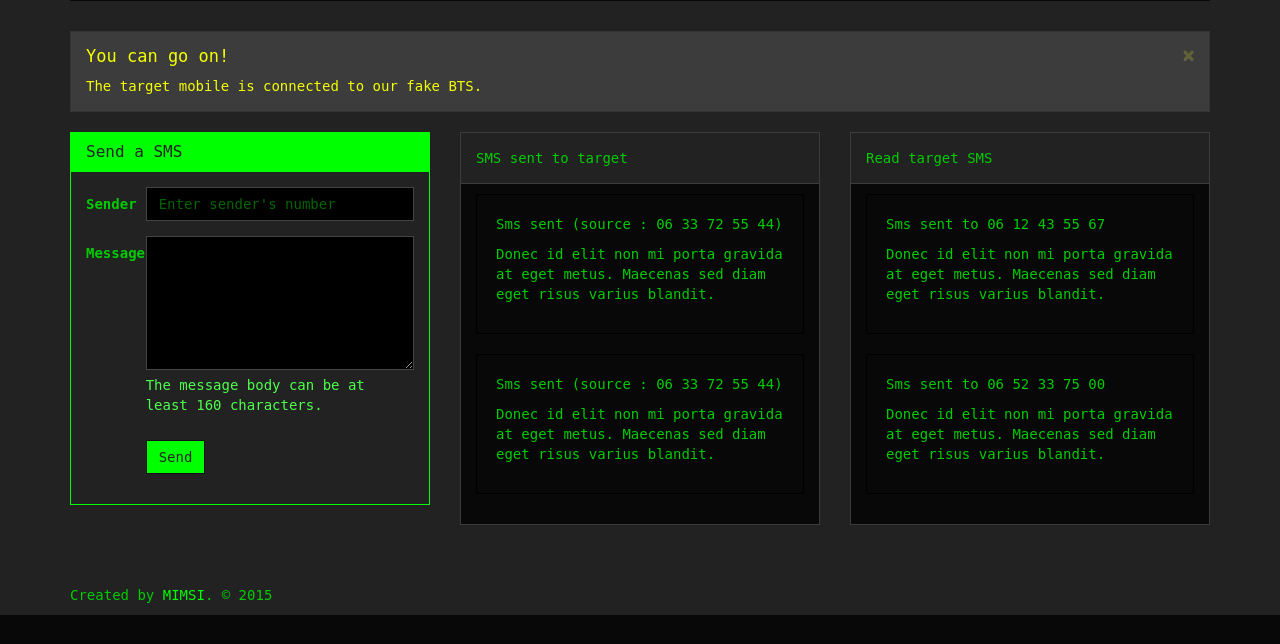
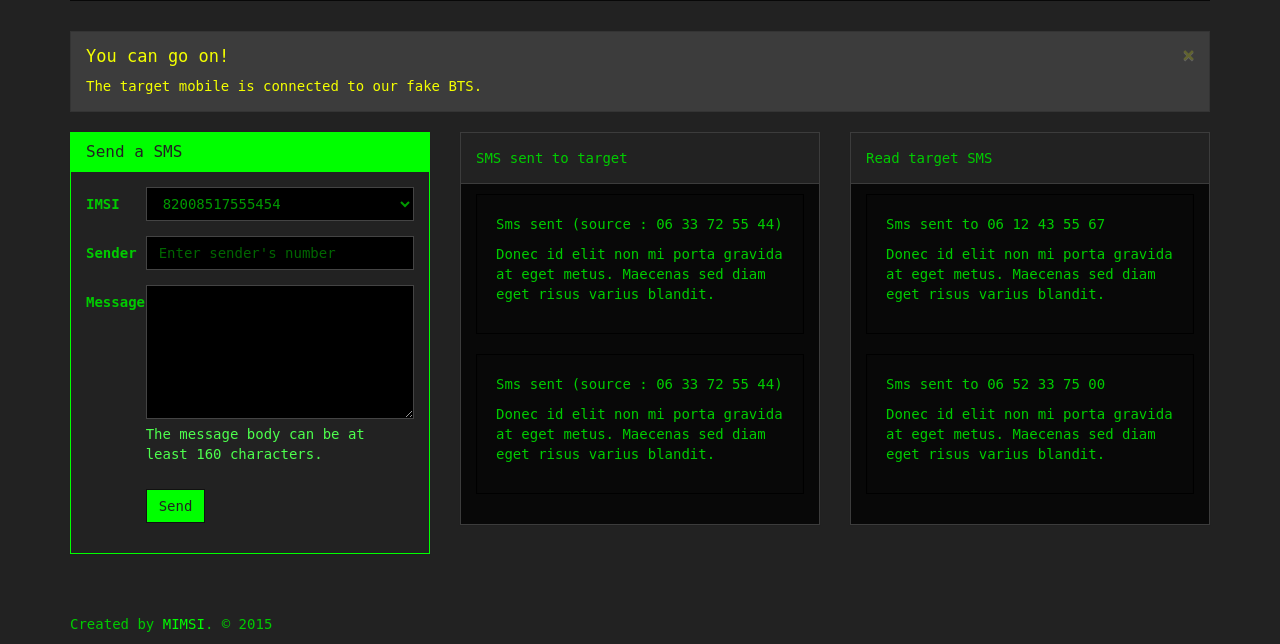
Before and after one commit to WildMarsian/BadIMSIServer, a web app: page /master/attack.html in a window 1280 px wide. Shown: the part 321-965 px from the top of the page. Before the commit the page ends 936 px from the top, so only its background shows below. Run offline with its HTML, style and script files only (its server is not run), Linux system fonts and the light colour scheme; data that the repository does not hold is empty.

Commit message:
adding imsi select in html attack page + request to core

```diff
--- a/BadIMSIServer/src/main/java/org/imsi/badimsibox/badimsiserver/BadIMSIService.java
+++ b/BadIMSIServer/src/main/java/org/imsi/badimsibox/badimsiserver/BadIMSIService.java
@@ -337,8 +337,9 @@
 
     			String sender = reqJson.getString("sender");
     			String msg = reqJson.getString("message");
+    			String imsi = reqJson.getString("imsi");
 
-        		String[] pythonLocationScript = {PythonCaller.getContextPath()+"badimsicore","-s","#IMSI",sender, msg};
+        		String[] pythonLocationScript = {PythonCaller.getContextPath()+"badimsicore","-s", imsi, sender, msg};
 
         		for (String arg : pythonLocationScript) {
         			System.out.print(arg+" ");
--- a/BadIMSIServer/webroot/master/attack.html
+++ b/BadIMSIServer/webroot/master/attack.html
@@ -25,9 +25,11 @@
         function sendSMSToCore() {
         	 var sender = document.getElementById('sender').value;
         	 var message = document.getElementById('message').value;
+        	 var imsi = document.getElementById('imsi').value;
              var jsonRequest = {
            		  'sender'		 : sender,
-           		  'message'		 : message
+           		  'message'		 : message,
+           		  'imsi'		 : imsi
              }
              $.post('/master/attack/sms/send/', jsonRequest, function(object){
             	 alert('Sender: '+object.sender+ '\nMessage: '+object.message);
@@ -98,6 +100,13 @@
             <div  class="panel-body">
               <form  class="form-horizontal">
                 <fieldset>
+                  <div  class="form-group"> <label  for="imsi"  class="col-lg-2 control-label">IMSI</label>
+                    <div  class="col-lg-10">
+                    	<select  class="form-control"  id="imsi">
+                      		<option  selected="selected" value="82008517555454">82008517555454</option>
+                    	</select>
+                    </div>
+                  </div>
                   <div  class="form-group"> <label  for="inputEmail"  class="col-lg-2 control-label">Sender</label>
                     <div  class="col-lg-10"> <input  class="form-control"  id="sender" placeholder="Enter sender's number"  type="text"> </div>
                   </div>
```
